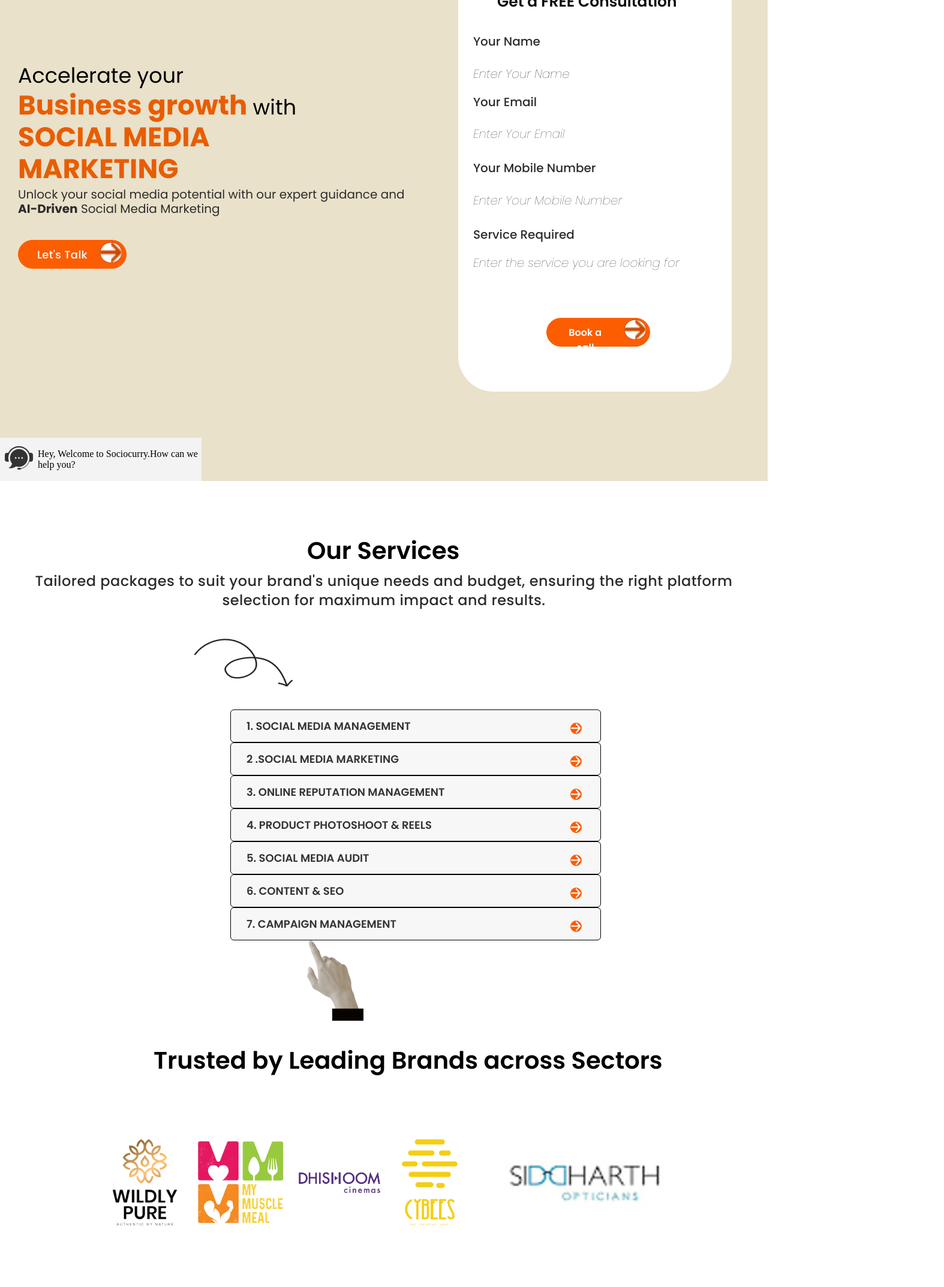
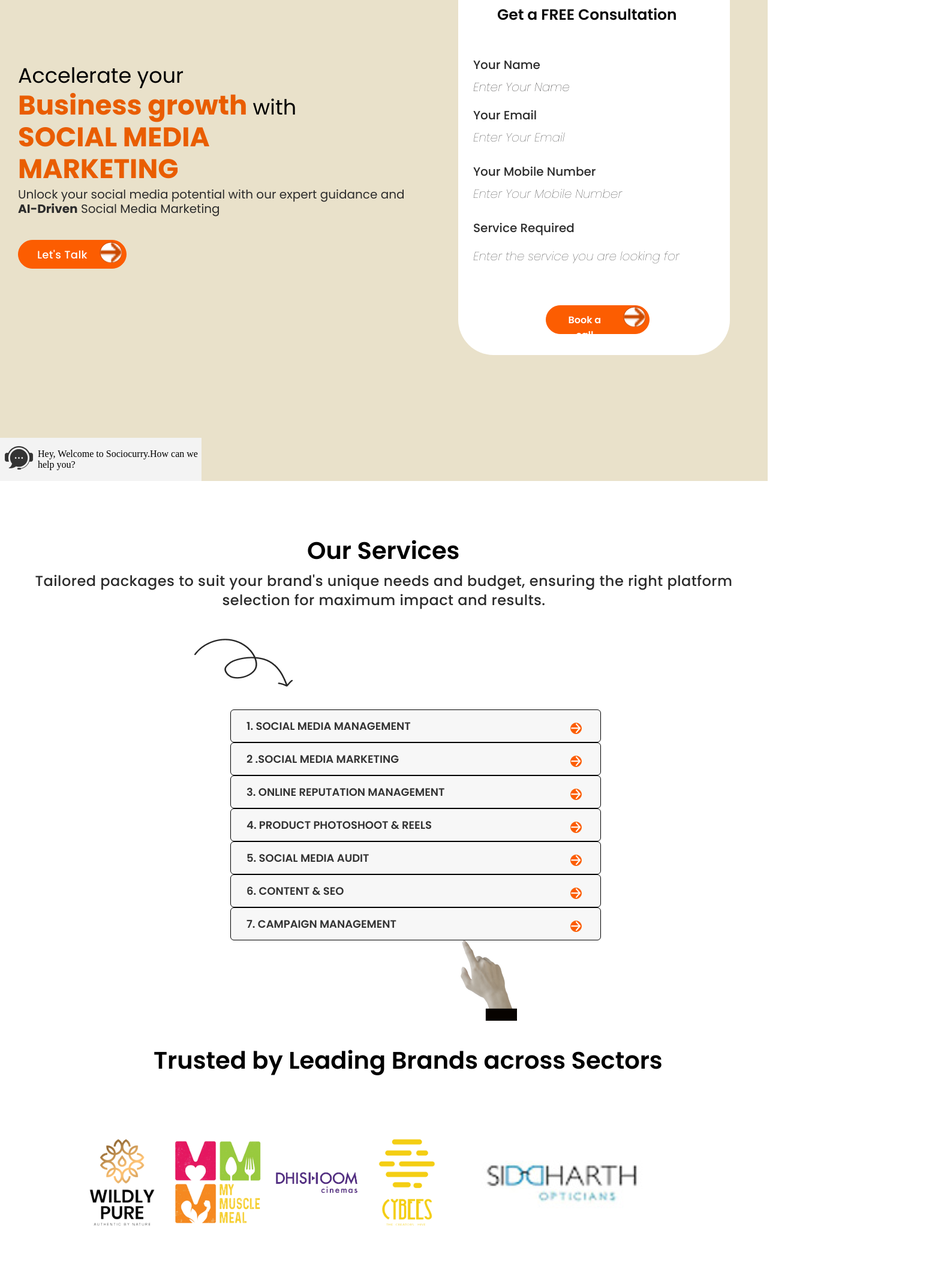
Before and after one commit to Soniya-Lashkari/landingpage, a React (Create React App) app: page / in a window 1280 px wide. Shown: the part 220-2366 px from the top of the page at 60% size, 1574 px wide, since content can reach past the window. Built offline with nearby package versions, Linux system fonts and the light colour scheme.

Commit message:
first commit

```diff
--- a/src/App.css
+++ b/src/App.css
@@ -1,5 +1,6 @@
 .main {
   width: 100%;
+  overflow: hidden;
 }
 .first {
   background-color: #e9e1ca;
@@ -82,6 +83,7 @@
   background: #fc5d01;
   width: 173px;
   height: 48px;
+  margin-bottom: 0px;
 }
 .btn9 {
   margin-top: 55px;
@@ -161,6 +163,12 @@
   background: white;
   margin: 60px;
   padding: 25px;
+  width: 70%;
+}
+@media only screen and (max-width: 380px) {
+  .t1inner , .t13inner{
+    margin: 10px;
+  }
 }
 .t1inner h5 {
   width: auto;
@@ -224,7 +232,8 @@
 }
 @media only screen and (max-width: 868px) {
   .block {
-    margin-left: 50px;
+    margin-left: 20px;
+    margin-right: 20px;
     width: auto;
   }
 }
@@ -274,7 +283,7 @@
   margin-top: 20px;
 }
 .handimg {
-  margin-left: 40%;
+  margin-left: 60%;
   width: 94px;
   height: 134px;
   flex-shrink: 0;
@@ -292,8 +301,8 @@
   margin-top: 40px;
 }
 .trustimg {
-  margin-left: 13%;
-  flex-wrap: wrap;
+  margin-left: 10%;
+   overflow: hidden;
   width: 100%;
   height: auto;
   display: flex;
@@ -429,7 +438,7 @@
 .container {
   display: flex;
   width: 100%;
-
+  overflow: hidden;
   align-items: center;
 }
 .container1 {
@@ -442,6 +451,7 @@
 .container3 p {
   height: auto;
   flex-shrink: 0;
+  width: 400px;
   color: #000;
   font-family: Poppins;
   font-size: 18px;
@@ -744,6 +754,7 @@
 .eight {
   width: 100%;
   height: auto;
+  overflow: hidden;
 }
 .eight h5 {
   color: #0a0a0a;
@@ -765,7 +776,7 @@
   display: flex;
   align-items: center;
   margin-left: 12%;
-  flex-wrap: wrap;
+
 }
 .a img,
 .b img,
@@ -790,18 +801,7 @@
 
   margin-bottom: 50px;
 }
-@media only screen and (max-width: 518px) {
-  .images {
-    flex-wrap: nowrap;
-    flex-direction: column;
-  }
-  .c img,
-  .d img,
-  .c p,
-  .d p {
-    display: none;
-  }
-}
+
 .nine {
   width: 100%;
   height: auto;
@@ -909,6 +909,9 @@
   margin-bottom: 0px;
   margin-top: 80px;
   margin-left: 23%;
+}
+@media only screen and (max-width: 777px){
+  .take h6{margin-left : 15px;}
 }
 @media only screen and (max-width: 480px) {
   .take h6 {
@@ -1130,7 +1133,8 @@
 .btn5 {
   margin: 50px;
   margin-left: 30%;
-  margin-top: 80px;
+  margin-top: 70px;
+  margin-bottom: 10px;
 }
 @media only screen and (max-width: 647px) {
   .t13 {
@@ -1144,6 +1148,9 @@
   .t13right {
     width: 100%;
     margin: 0px;
+  }
+  .btn10{
+    margin-left: 20%;
   }
 }
 .t13inner {
@@ -1169,8 +1176,7 @@
   font-weight: 600;
   line-height: 53px; /* 212% */
   margin-left: 40px;
-  margin-top: 20px;
-  margin-bottom: 25px;
+
 }
 .t13inner h4 {
   margin-top: 20px;
@@ -1189,7 +1195,8 @@
   font-size: 20px;
   font-style: italic;
   font-weight: 250;
-  line-height: 24px; /* 120% */
+  line-height: 24px;
+ margin-top: 10px;
 }
 .phone h4,
 .email h4,
@@ -1197,10 +1204,11 @@
   color: #2c2c2c;
   font-family: Poppins;
   font-size: 20px;
-  margin-top: 20px;
+  margin-top: 0px;
   margin-left: 0px;
-
+ margin-bottom: 0px;
   font-weight: 500;
+  padding-bottom: 0px;
 }
 .phone p,
 .email p {
@@ -1211,6 +1219,7 @@
   margin-bottom: 30px;
   font-weight: 250;
   line-height: 24px; /* 120% */
+  margin-top: 10px;
 }
 .Service h4 {
   color: #2c2c2c;
@@ -1230,6 +1239,7 @@
   font-weight: 250;
   line-height: 24px; /* 120% */
   margin-bottom: 30px;
+  margin-top: 10px;
 }
 .line img {
   width: 300px;
@@ -1332,7 +1342,13 @@
 .socialimages img {
   margin-right: 20px;
 }
-@media only screen and (max-width: 717px) {
+@media only screen and (max-width: 853px) {
+  .socialimages img {
+    margin-right: 8px;
+  }
+}
+
+@media only screen and (max-width: 740px) {
   .t14right {
     margin-left: 100px;
   }
--- a/src/components/header.css
+++ b/src/components/header.css
@@ -36,6 +36,21 @@
   margin-right: 30px;
 }
 /*  MEDIA QUERY FOR HEADER */
+@media only screen and (max-width: 336px){
+.head img{
+margin-left: 0px;
+}
+.center{
+  margin-left: 0px;
+  margin-right: 0px;
+}
+.center p{
+   line-height: 30px;
+}
+.head{
+  overflow: hidden;
+}
+}
 @media only screen and (max-width: 406px) {
   .logo1 {
     display: none;
```
